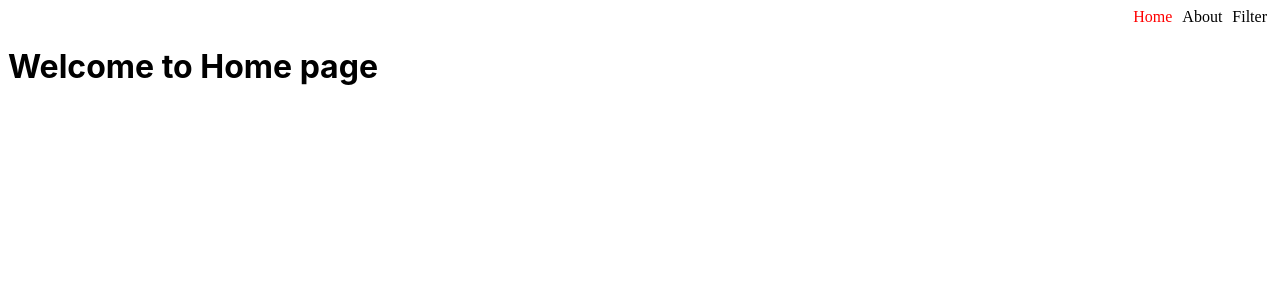
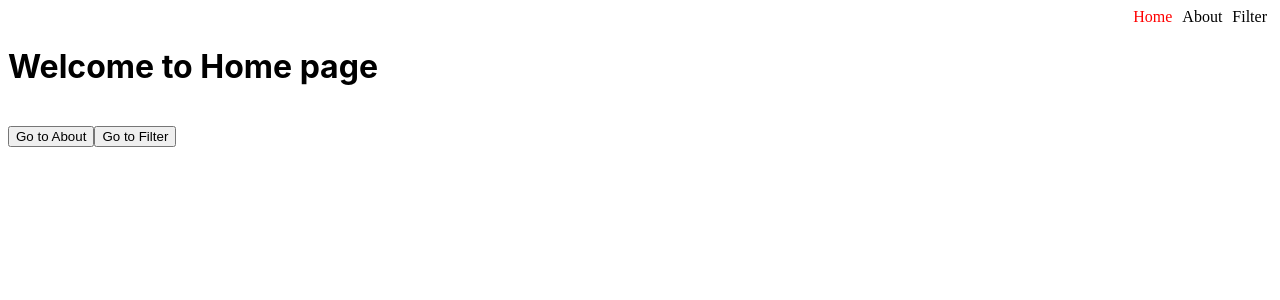
Before and after one commit to FirozSkAhmad/React, a React (Create React App) app: page / in a window 1280 px wide. Shown: the top 300 px of the page. Built offline with nearby package versions, Linux system fonts and the light colour scheme.

Commit message:
1 file modified, 1 added

```diff
--- a/src/App.js
+++ b/src/App.js
@@ -6,7 +6,8 @@ import About from './About.js';
 import NavBar from './NavBar.js';
 import Page404 from './Page404.js';
 import User from './Users.js';
-import Filter from './Filter.js'
+import Filter from './Filter.js';
+import NavigateOnButtonClick from './NavigateOnButtonClick.js';
 
 function App() {
   return (
@@ -20,6 +21,8 @@ function App() {
         <Route path="/*" element={<Page404 />} />
         {/* <Route path="/*" element={<Navigate to="/"/>} /> */}
       </Routes>
+      <br />
+      <NavigateOnButtonClick />
     </BrowserRouter>
   );
 }
--- /dev/null
+++ b/src/NavigateOnButtonClick.js
@@ -0,0 +1,19 @@
+import React from 'react';
+import { useNavigate } from 'react-router-dom';
+
+function NavigateOnButtonClick() {
+  const navigate = useNavigate();
+  function navigateTo(url) {
+    navigate(url);
+  }
+  return (
+    <>
+      {/* <button onClick={()=>navigate('/about')}>Go to About</button>
+      <button onClick={()=>navigate('/filter')}>Go to Filter</button> */}
+      <button onClick={() => navigateTo('/about')}>Go to About</button>
+      <button onClick={() => navigateTo('/filter')}>Go to Filter</button>
+    </>
+  );
+}
+
+export default NavigateOnButtonClick;
```
